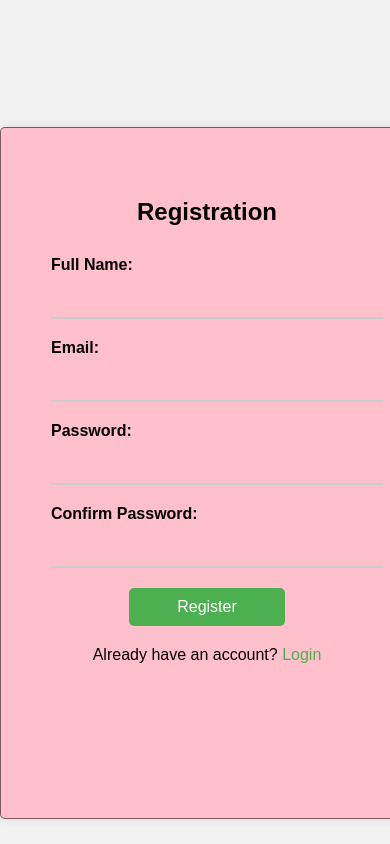
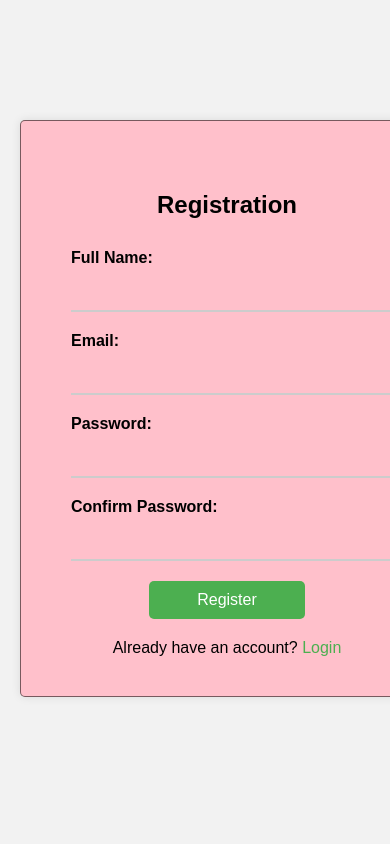
Before and after one commit to saurabh99t/signUp, a plain HTML site: page index.html in a window 390 px wide. Shown: the top 844 px of the page. Drawn offline with Linux system fonts and the light colour scheme.

Commit message:
Add files via upload

```diff
--- a/index.html
+++ b/index.html
@@ -12,7 +12,8 @@
             font-family: Arial, sans-serif;
             background-color: #f2f2f2;
             margin: 0;
-            padding: 0;
+            overflow-x: hidden;
+
         }
 
         .container {
@@ -149,12 +150,18 @@
 
         @media(max-width: 768px) {
             .container{
+                border: 1px solid rgba(0, 0, 0, 0.484);
                 background-color: pink;
-                width: 80%;
-                height: 55vh;
+                width: 80vw;
+                height: 480px;
                 margin: 0 auto;
-                margin-top:15vh;
-                padding: 50px;
+                margin-top: 100px;;
+                padding: 20px;
+            }
+
+
+            body{
+                padding: 20px;
             }
         }
 
@@ -163,10 +170,10 @@
             .container{
                 border: 1px solid rgba(0, 0, 0, 0.532);
                 background-color: pink;
-                width: 80%;
-                height: 70vh;
+                width: 80vw;
+                height: 475px;
                 margin: 0 auto;
-                margin-top:15vh;
+                margin-top:100px;
                 padding: 50px;
             }
         }
```
